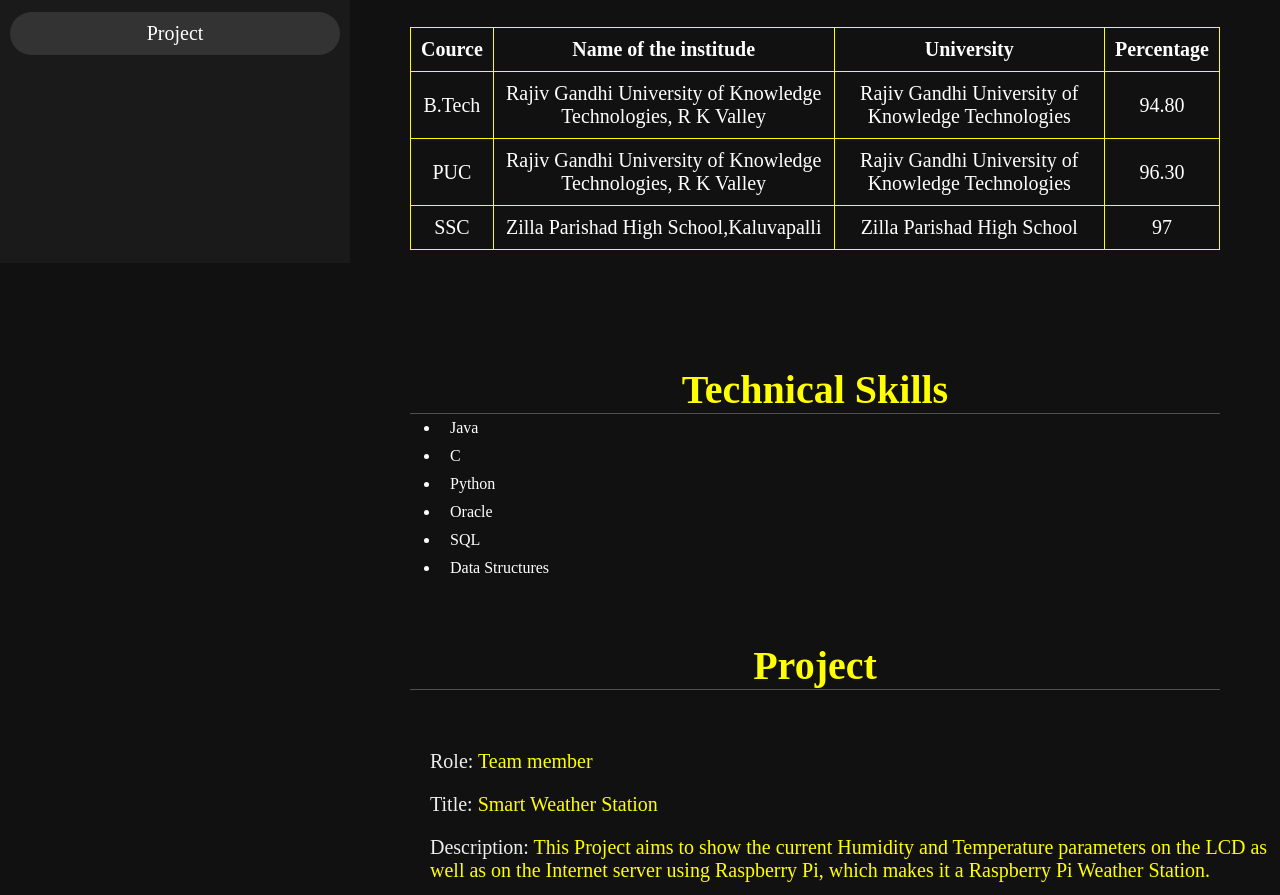
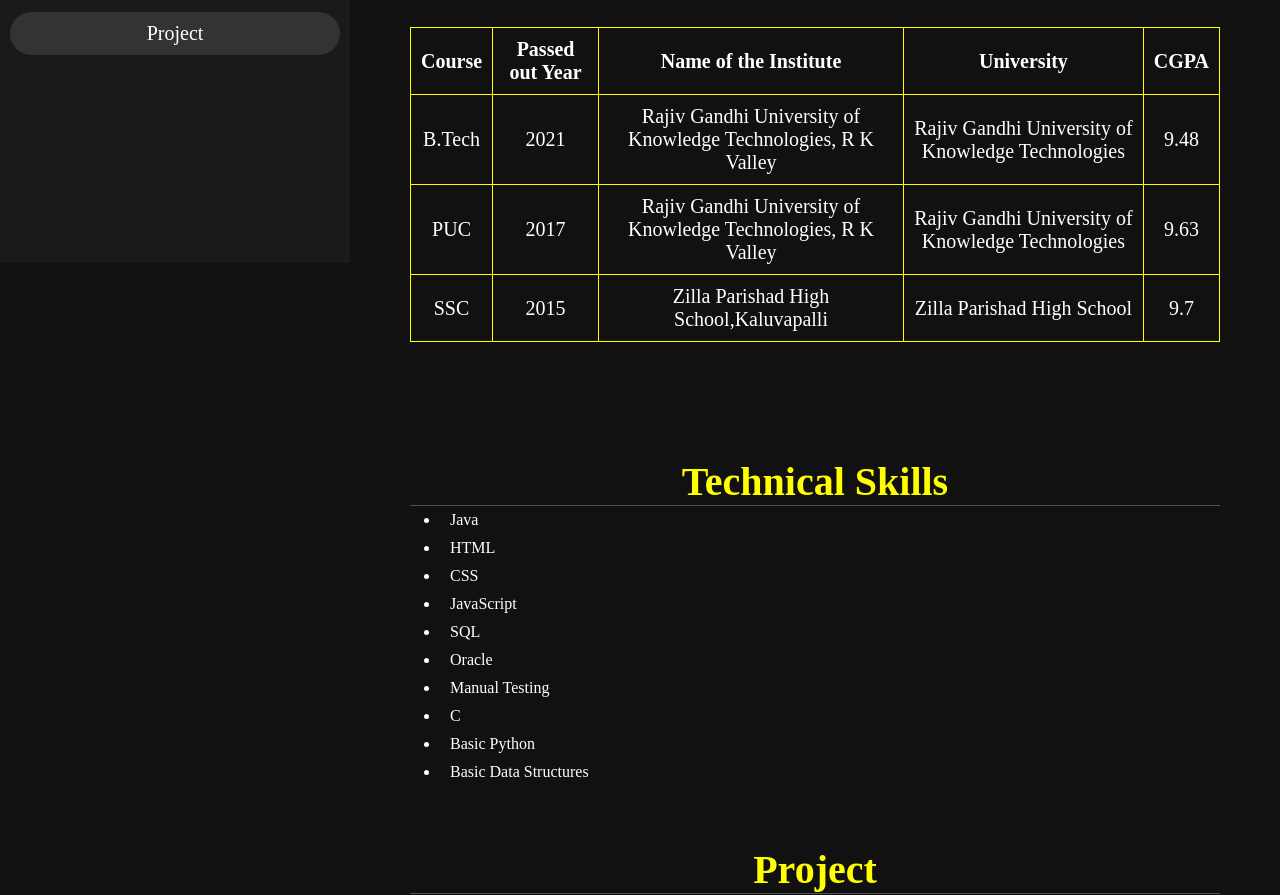
Before and after one commit to padmachilukuri/padma.github.io, a plain HTML site: page index.html in a window 1280 px wide. Shown: the part 537-1432 px from the top of the page. Drawn offline with Linux system fonts and the light colour scheme.

Commit message:
index.html

```diff
--- a/index.html
+++ b/index.html
@@ -24,7 +24,7 @@
        </nav>
     </header>
     <section class="Details" id="Details">
-        <h1 class="heading"><span>Details</span></h1>
+        <h1 class="heading"><span>Personal Details</span></h1>
         <div class="Row">
         <div class="det">
              <h3><span>Name: </span>Chilukuri Padmavathi</h3>
@@ -39,28 +39,32 @@
     <h1 class="title"><span>Education</span></h1><br><br><br>
     <table>
         <tr>
-            <th>Cource</th>
-            <th>Name of the institude</th>
+            <th>Course</th>
+            <th>Passed out Year</th>
+            <th>Name of the Institute</th>
             <th>University</th>
-            <th>Percentage</th>
+            <th>CGPA</th>
         </tr>
         <tr>
             <td>B.Tech</td>
+            <td>2021</td>
             <td>Rajiv Gandhi University of Knowledge Technologies, R K Valley</td>
             <td>Rajiv Gandhi University of Knowledge Technologies</td>
-            <td>94.80</td>
+            <td>9.48</td>
         </tr>
         <tr>
             <td>PUC</td>
+            <td>2017</td>
             <td>Rajiv Gandhi University of Knowledge Technologies, R K Valley</td>
             <td>Rajiv Gandhi University of Knowledge Technologies</td>
-            <td>96.30</td>
+            <td>9.63</td>
         </tr>
         <tr>
             <td>SSC</td>
+            <td>2015</td>
             <td>Zilla Parishad High School,Kaluvapalli</td>
             <td>Zilla Parishad High School</td>
-            <td>97</td>
+            <td>9.7</td>
         </tr>
     </table>
 </section>
@@ -70,11 +74,15 @@
     <div>
     <ul id="lis">
         <li>Java</li>
+        <li>HTML</li>
+        <li>CSS</li>
+        <li>JavaScript</li>
+        <li>SQL</li>
+        <li>Oracle</li>
+        <li>Manual Testing</li>
         <li>C</li>
-        <li>Python</li>
-        <li>Oracle</li>
-        <li>SQL</li>
-        <li>Data Structures</li>
+        <li>Basic Python</li>
+        <li>Basic Data Structures</li>
     </ul>
 </div>
 </section>
@@ -82,12 +90,19 @@
     <h1 class="heading"><span>Project</span></h1>
     <div class="Row">
         <div class="det">
-    <h3><span>Role: </span>Team member</h3>
+    <h3><span>Role: </span>Team Member</h3>
     <h3><span>Title: </span>Smart Weather Station</h3>
-    <h3><span>Description: </span>This Project aims to show the current
-    Humidity and Temperature parameters on the LCD as well as
-    on the Internet server using Raspberry Pi, which makes
-    it a Raspberry Pi Weather Station.</h3>
+    <h3><span>Description: </span>This Project aims to show the current  Humidity and Temperature parameters on the LCD as well as
+    on the Internet server using Raspberry Pi, which makes  it a Raspberry Pi Weather Station. We can monitor the weather conditions of a particular    place from anywhere in the world over the Internet.Raspberry pi collects Temperature and Humidity values from DHT11 sensor and send them to    16X2 LCD display and Thingspeak server.Thingspeak server displays the data in the form of Graph.</h3>
+
+   <h3><span>Role: </span>Project Lead</h3>
+    <h3><span>Title: </span>RFID Based Authentication System</h3>
+    <h3><span>Description: </span>This project provides Authentication with arduino using “RFID” technology consisting of
+RFID tags and RFID reader.If any RFID tag is detected,its unique ID will be read and compared with previously stored unique ID.If both IDs are matched then Authentication will be provided otherwise not. </h3>
+
+   <h3><span>Role: </span>Team member</h3>
+    <h3><span>Title: </span>Audio Transmission through Li-Fi</h3>
+    <h3><span>Description: </span>Li-Fi is a Booming technology in Wireless Communication.In this Technology Light is used as a medium to transport Data.This project is implemented to Demonstrate how an audio signal is transmitted using Li-Fi.From Transmitter side,Whenever the light of LED strip connected to the audio source falls on the on the Solar Panel in Receiver side,Voltages vary according to the Intensity of light.These voltages fed  into Amplifier which amplifies the signal and provides output through Speaker.</h3>
             </div>
 </div>
 </section>
```
